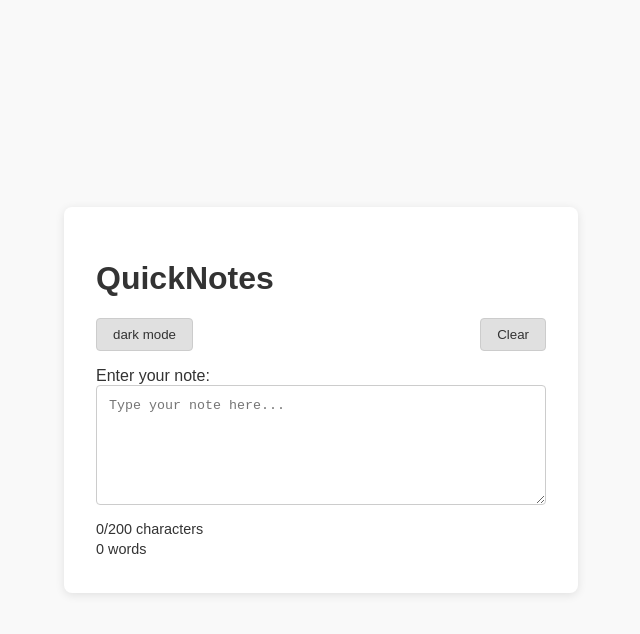
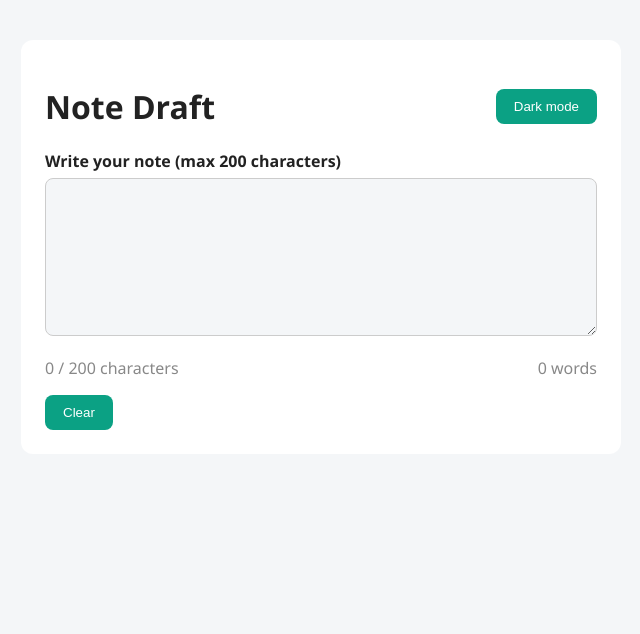
Before and after one commit to over25smavilline-2570/web-foundations-days, a plain HTML site: page day4/index.html in a window 1280 px wide. Shown: the whole page, without its empty margins (319-959 px from the left). Drawn offline with Linux system fonts and the light colour scheme; files whose address does not match are found by name.

Commit message:
Fix and complete Day 4 assignment layout and logic

```diff
--- a/day4/index.html
+++ b/day4/index.html
@@ -1,26 +1,28 @@
 <!DOCTYPE html>
 <html lang="en">
   <head>
-  <meta charset="UTF-8">
-  <meta name="viewport" content="width=device-width, initial-scale=1.0">
-  <title>Quicknotes - Day 4</title>
-  <link rel="stylesheet" href="style.css">
+    <meta charset="UTF-8" />
+    <meta name="viewport" content="width=device-width, initial-scale=1.0" />
+    <title>Note Draft</title>
+    <link rel="stylesheet" href="style.css" />
     <script src="script.js" defer></script>
   </head>
   <body>
-    <div class="container">
-        <h1>QuickNotes</h1>
-        <div class="controls">
-            <button id="theme-toggle">dark mode</button>
-            <button id="clear-btn">Clear </button>
+    <main>
+      <div class="top-bar">
+        <h1>Note Draft</h1>
+        <button type="button" id="theme-toggle">Dark mode</button>
       </div>
 
-    <label for="note-text">Enter your note:</label>
-    <textarea id="note-text" placeholder="Type your note here..."></textarea>
+      <label for="note-text">Write your note (max 200 characters)</label>
+      <textarea id="note-text" rows="6"></textarea>
 
-       <p id="char-count">0/200 characters</p>
+      <div class="counters">
+        <p id="char-count">0 / 200 characters</p>
         <p id="word-count">0 words</p>
       </div>
 
-</body
+      <button type="button" id="clear-btn">Clear</button>
+    </main>
+  </body>
 </html>
--- a/day4/style.css
+++ b/day4/style.css
@@ -1,76 +1,83 @@
 :root {
-    --bg-color: #f9f9f9;
-    --text-color: #333333;
-    --card-bg: #ffffff;
-    --border-color: #cccccc;
-    --button-bg: #e0e0e0;
-    --button-hover-bg: #d0d0d0;
+  --bg: #f4f6f8;
+  --card: #ffffff;
+  --text: #222222;
+  --border: #cccccc;
+  --accent: #0ba184;
 }
 
-body.dark{
-    --bg-color: #1a1a1a;
-    --text-color: #f0f0f0;
-    --card-bg: #2a2a2a;
-    --border-color: #444444;
-    --button-bg: #3a3a3a;
-    --button-hover-bg: #4a4a4a;
+body.dark {
+  --bg: #121212;
+  --card: #1e1e1e;
+  --text: #eeeeee;
+  --border: #444444;
+  --accent: #34d3b1;
+}
+
+*,
+*::before,
+*::after {
+  box-sizing: border-box;
 }
 
 body {
-    background-color: var(--bg-color);
-    color: var(--text-color);
-    font-family: Arial, sans-serif;
-    display: flex;
-    justify-content: center;
-    align-items: center;
-    height: 100vh;
-    margin: 0;
-    transition: background-color 0.3s, color 0.3s;
+  margin: 0;
+  font-family: "Segoe UI", Arial, sans-serif;
+  background: var(--bg);
+  color: var(--text);
+  transition: background 0.3s ease, color 0.3s ease;
 }
-.container {
-    background-color: var(--card-bg);
-    padding: 2rem;
-    border-radius: 8px;
-    box-shadow: 0 2px 10px rgba(0, 0, 0, 0.1);
-    width: 100%;
-    max-width: 450px;
+
+main {
+  max-width: 600px;
+  margin: 40px auto;
+  padding: 24px;
+  background: var(--card);
+  border-radius: 12px;
 }
-.controls {
-    display: flex;
-    justify-content: space-between;
-    margin-bottom: 1rem;
+
+.top-bar {
+  display: flex;
+  justify-content: space-between;
+  align-items: center;
 }
+
+label {
+  display: block;
+  font-weight: bold;
+  margin-bottom: 6px;
+}
+
+textarea {
+  width: 100%;
+  padding: 12px;
+  border: 1px solid var(--border);
+  border-radius: 8px;
+  background: var(--bg);
+  color: var(--text);
+  font: inherit;
+}
+
+.counters {
+  display: flex;
+  justify-content: space-between;
+  color: #888;
+}
+
+.warning {
+  color: #d97706;
+}
+
+.over {
+  color: #b91c1c;
+  font-weight: bold;
+}
+
 button {
-    background-color: var(--button-bg);
-    color: var(--text-color);
-    border: 1px solid var(--border-color);
-    padding: 0.5rem 1rem;
-    border-radius: 4px;
-    cursor: pointer;
+  background: var(--accent);
+  color: white;
+  border: none;
+  padding: 10px 18px;
+  border-radius: 8px;
+  cursor: pointer;
 }
-button:hover {
-    background-color: var(--button-hover-bg);
-}
-textarea {
-    width: 100%;
-    height: 120px;
-    padding: 0.75rem;
-    box-sizing: border-box;
-    background-color: var(--card-bg);
-    color: var(--text-color);
-    border: 1px solid var(--border-color);
-    border-radius: 4px;
-    resize: vertical;
-    margin-bottom: 0.5rem;
-}
-p {
-    margin: 0.25rem 0;
-    font-size: 0.9rem;
-}
-.warning {
-    color: orange;
-}
-.over {
-    color: red;
-    font-weight: bold;
-}
```
Also changed, not shown: day4/scripts.js (+59 -57 lines). Lines whose indentation alone changed are shown as unchanged.
